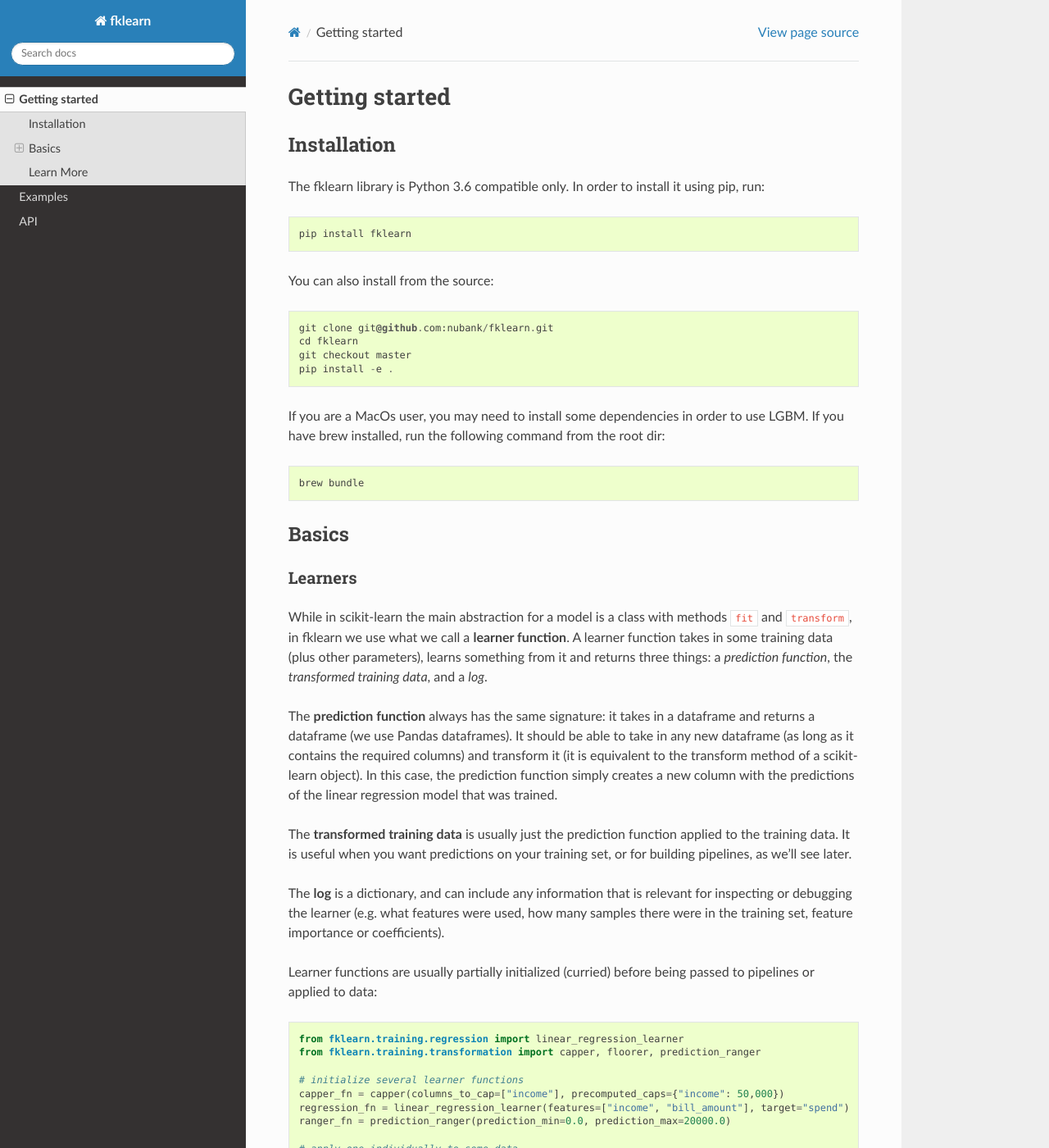
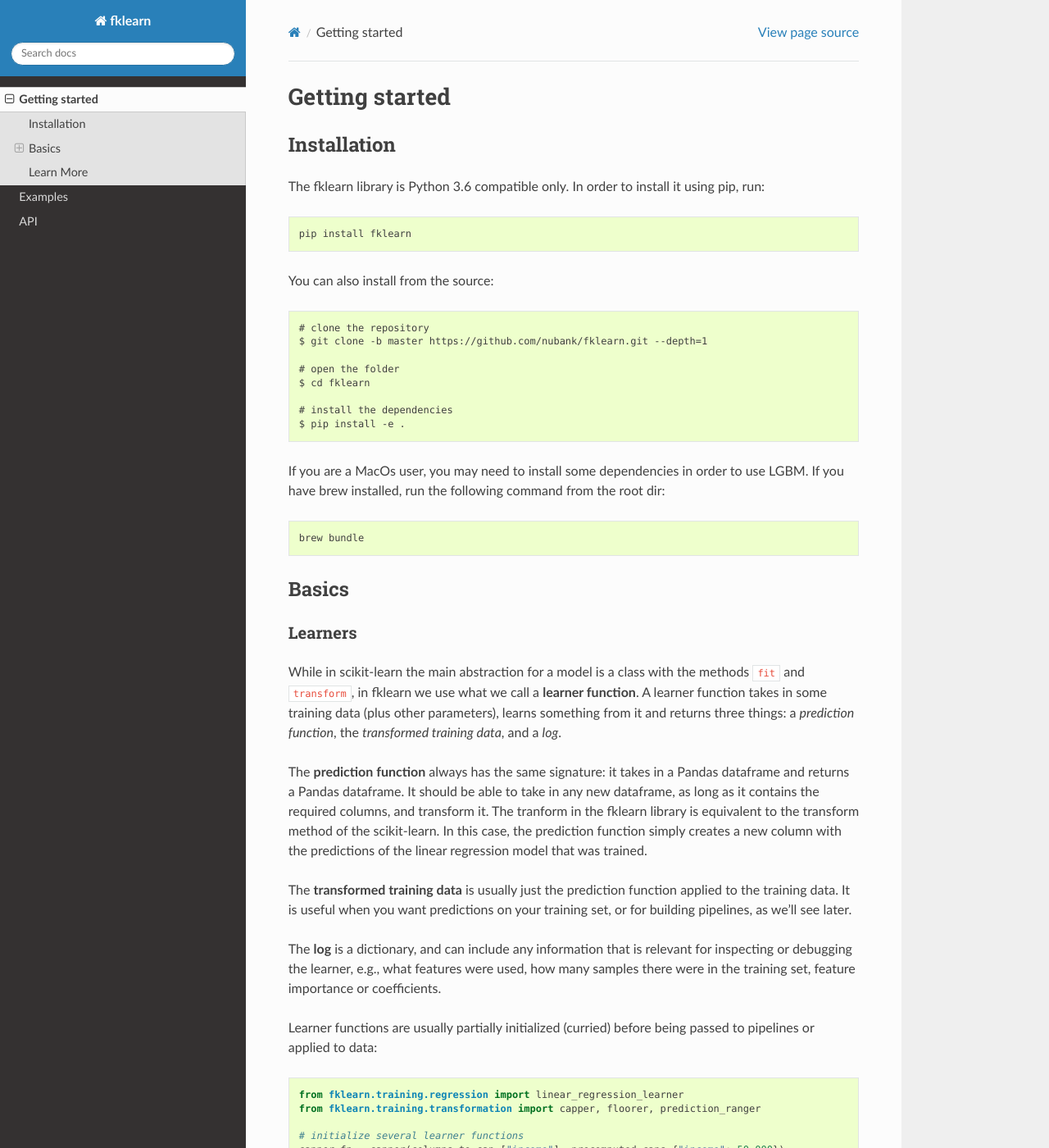
Before and after one commit to nubank/fklearn, a Sphinx documentation site: the page built from docs/source/getting_started.rst, in a window 1280 px wide and 1400 px high. Shown: the whole window at 82% size. Built offline with Sphinx 7.4.7 and the Read the Docs theme 2.0.0, drawn with Linux system fonts in a browser that asks for light colours.

Commit message:
Git clone simplified and parentheses removed
The command `git clone -b master https://github.com/nubank/fklearn.git --depth=1`, clone the latest version of the branch master. The history is truncated to the specified number of commits (depth).

Reference to the [training](https://github.com/nubank/fklearn/blob/d125c3cdfeef06c6b9cb55dd013ddbabefd0d12b/src/fklearn/training/pipeline.py#L91) function.

```diff
--- a/docs/source/getting_started.rst
+++ b/docs/source/getting_started.rst
@@ -12,10 +12,14 @@
 
 You can also install from the source::
 
-    git clone git@github.com:nubank/fklearn.git
-    cd fklearn
-    git checkout master
-    pip install -e .
+    # clone the repository
+    $ git clone -b master https://github.com/nubank/fklearn.git --depth=1
+
+    # open the folder
+    $ cd fklearn
+
+    # install the dependencies
+    $ pip install -e .
 
 
 If you are a MacOs user, you may need to install some dependencies in order to use LGBM. If you have brew installed,
@@ -29,18 +33,17 @@
 Learners
 ########
 
-While in scikit-learn the main abstraction for a model is a class with methods ``fit`` and ``transform``,
+While in scikit-learn the main abstraction for a model is a class with the methods ``fit`` and ``transform``,
 in fklearn we use what we call a **learner function**. A learner function takes in some training data (plus other parameters),
 learns something from it and returns three things: a *prediction function*, the *transformed training data*, and a *log*.
 
-The **prediction function** always has the same signature: it takes in a dataframe and returns a dataframe (we use Pandas dataframes).
-It should be able to take in any new dataframe (as long as it contains the required columns) and transform it
-(it is equivalent to the transform method of a scikit-learn object).
+The **prediction function** always has the same signature: it takes in a Pandas dataframe and returns a Pandas dataframe.
+It should be able to take in any new dataframe, as long as it contains the required columns, and transform it. The tranform in the fklearn library is equivalent to the transform method of the scikit-learn.
 In this case, the prediction function simply creates a new column with the predictions of the linear regression model that was trained.
 
 The **transformed training data** is usually just the prediction function applied to the training data. It is useful when you want predictions on your training set, or for building pipelines, as we’ll see later.
 
-The **log** is a dictionary, and can include any information that is relevant for inspecting or debugging the learner (e.g. what features were used, how many samples there were in the training set, feature importance or coefficients).
+The **log** is a dictionary, and can include any information that is relevant for inspecting or debugging the learner, e.g., what features were used, how many samples there were in the training set, feature importance or coefficients.
 
 Learner functions are usually partially initialized (curried) before being passed to pipelines or applied to data::
 
```
